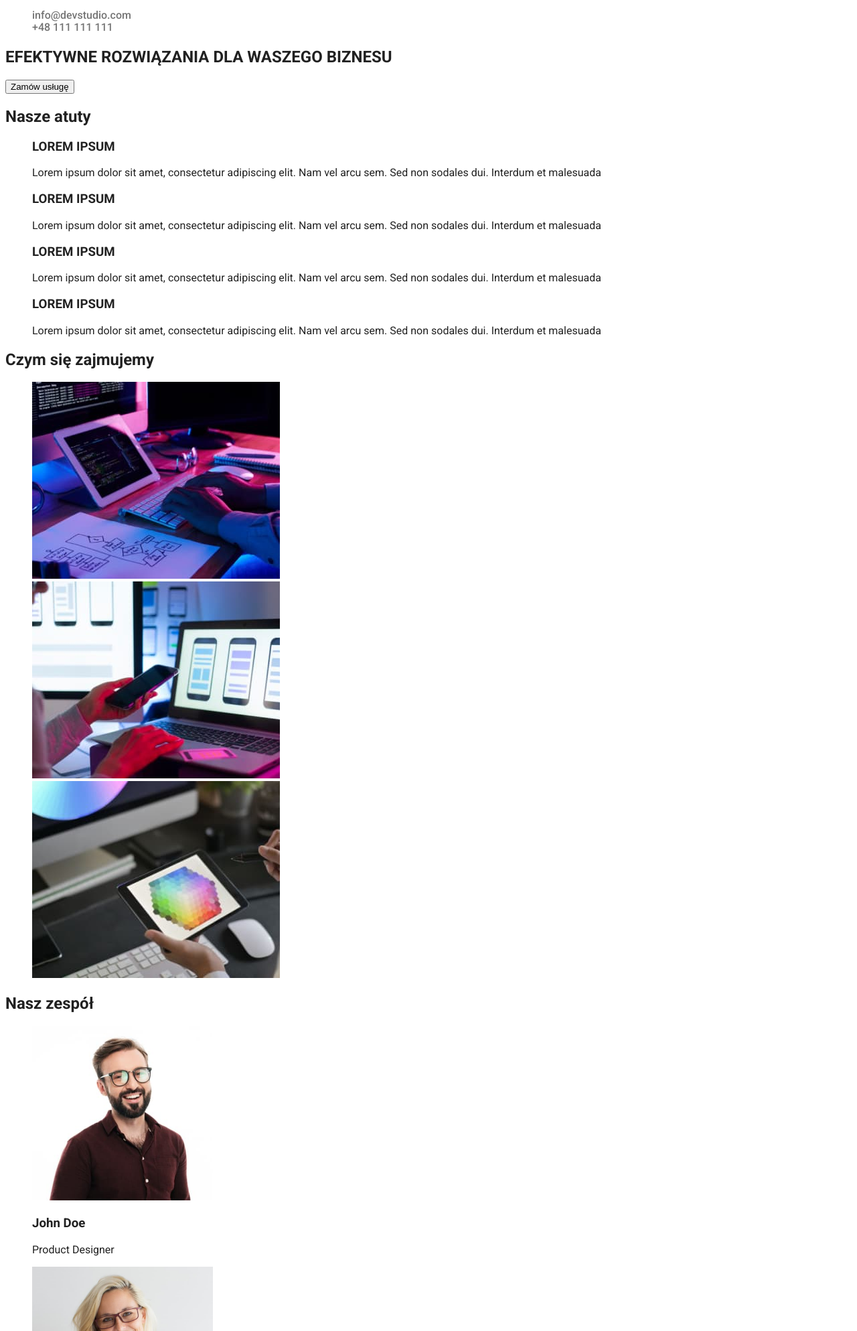
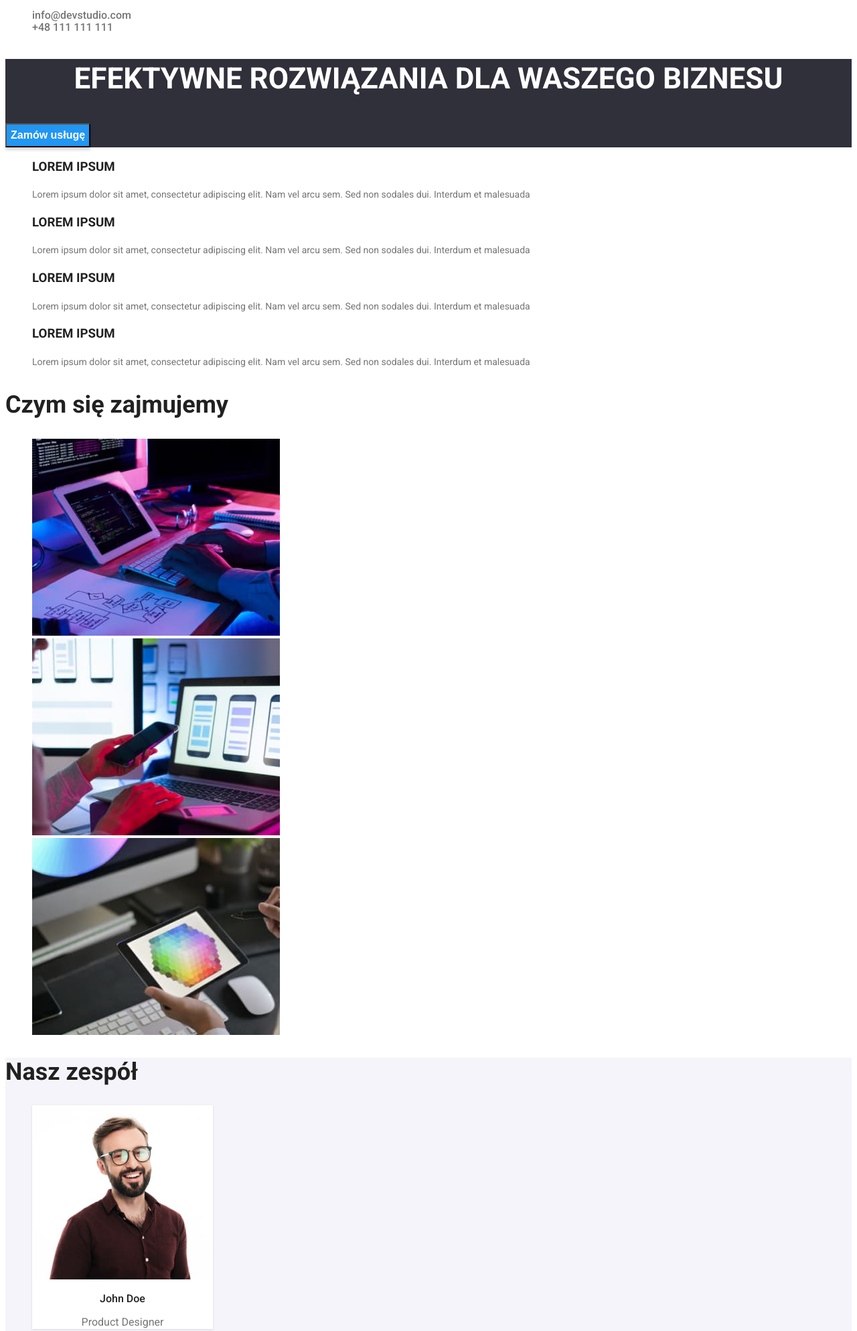
Before and after one commit to OstTomasz/goit-markup-hw-02, a plain HTML site: page index.html in a window 1280 px wide. Shown: the part 113-2100 px from the top of the page at 67% size. Drawn offline with Linux system fonts and the light colour scheme.

Commit message:
ostylowanie index

```diff
--- a/css/styles.css
+++ b/css/styles.css
@@ -26,6 +26,9 @@ body {
 .blue {
   color: #2196f3;
 }
+.white{
+    color: #FFFFFF;
+}
 
 .black {
   color: #000000;
@@ -44,7 +47,7 @@ body {
   line-height: 1.17;
   color: #757575;
 }
-.footer {
+.dark-background {
   background-color: #2f303a;
 }
 
@@ -61,3 +64,58 @@ body {
 .address-footer .link:hover {
   text-decoration: underline;
 }
+.index-h1 {
+  color: #ffffff;
+  font-size: 44px;
+  line-height: 1.36;
+  text-align: center;
+}
+.button-order {
+  background-color: #2196f3;
+  color: #ffffff;
+  font-weight: 700;
+  font-size: 16px;
+  line-height: 1.875;
+  box-shadow: 0px 4px 4px 0px #00000026;
+
+}
+.hidden {
+  display: none;
+}
+.strenghts-header {
+  font-weight: 700;
+  line-height: 1.17;
+}
+.strenghts-p {
+  color: #757575;
+  font-size: 14px;
+  line-height: 1.71;
+}
+.index-header2 {
+  font-weight: 700;
+  font-size: 36px;
+  line-height: ;1.17
+  text-align: center;
+}
+.team-div{
+    background-color: #F5F4FA;
+}
+.member{
+    background-color: #FFFFFF;
+    width: 270px;
+box-shadow: 0px 2px 1px 0px #00000033;
+box-shadow: 0px 1px 1px 0px #00000024;
+box-shadow: 0px 1px 3px 0px #0000001F;
+}
+.member-name{
+    font-weight: 500;
+font-size: 16px;
+line-height: 1.17;
+text-align: center;
+}
+.member-pos{
+    color:#757575;
+    font-size: 16px;
+    line-height: 1.17;
+    text-align: center;
+}
--- a/index.html
+++ b/index.html
@@ -37,37 +37,37 @@
       </div>
     </header>
     <main>
-      <section>
-        <h1>EFEKTYWNE ROZWIĄZANIA DLA WASZEGO BIZNESU</h1>
-        <button class="button" type="button">Zamów usługę</button>
+      <section class="dark-background">
+        <h1 class="index-h1">EFEKTYWNE ROZWIĄZANIA DLA&nbsp;WASZEGO BIZNESU</h1>
+        <button class="button button-order" type="button">Zamów usługę</button>
       </section>
       <div>
-        <h2>Nasze atuty</h2>
+        <h2 class="hidden">Nasze atuty</h2>
         <ul class="list">
           <li>
-            <h3>LOREM IPSUM</h3>
-            <p>
+            <h3 class="strenghts-header">LOREM IPSUM</h3>
+            <p class="strenghts-p">
               Lorem ipsum dolor sit amet, consectetur adipiscing elit. Nam vel
               arcu sem. Sed non sodales dui. Interdum et malesuada
             </p>
           </li>
           <li>
-            <h3>LOREM IPSUM</h3>
-            <p>
+            <h3 class="strenghts-header">LOREM IPSUM</h3>
+            <p class="strenghts-p">
               Lorem ipsum dolor sit amet, consectetur adipiscing elit. Nam vel
               arcu sem. Sed non sodales dui. Interdum et malesuada
             </p>
           </li>
           <li>
-            <h3>LOREM IPSUM</h3>
-            <p>
+            <h3 class="strenghts-header">LOREM IPSUM</h3>
+            <p class="strenghts-p">
               Lorem ipsum dolor sit amet, consectetur adipiscing elit. Nam vel
               arcu sem. Sed non sodales dui. Interdum et malesuada
             </p>
           </li>
           <li>
-            <h3>LOREM IPSUM</h3>
-            <p>
+            <h3 class="strenghts-header">LOREM IPSUM</h3>
+            <p class="strenghts-p">
               Lorem ipsum dolor sit amet, consectetur adipiscing elit. Nam vel
               arcu sem. Sed non sodales dui. Interdum et malesuada
             </p>
@@ -75,7 +75,7 @@
         </ul>
       </div>
       <section>
-        <h2>Czym się zajmujemy</h2>
+        <h2 class="index-header2">Czym się zajmujemy</h2>
         <ul class="list">
           <li>
             <img
@@ -103,20 +103,20 @@
           </li>
         </ul>
       </section>
-      <section>
-        <h2>Nasz zespół</h2>
+      <section class="team-div">
+        <h2 class="index-header2">Nasz zespół</h2>
         <ul class="list">
-          <li>
+          <li class="member">
             <img
               src="./images/team1.jpg"
               alt="Zdjęcie przedstawiające John Doe"
               width="270"
               height="260"
             />
-            <h3>John Doe</h3>
-            <p>Product Designer</p>
+            <h3 class="member-name">John Doe</h3>
+            <p class="member-pos">Product Designer</p>
           </li>
-          <li>
+          <li class="member">
             <img
               src="./images/team2.jpg"
               alt="Zdjęcie przedstawiające John Doe"
@@ -124,35 +124,35 @@
               height="260"
             />
 
-            <h3>John Doe</h3>
-            <p>Frontend Developer</p>
+            <h3 class="member-name">John Doe</h3>
+            <p class="member-pos">Frontend Developer</p>
           </li>
-          <li>
+          <li class="member">
             <img
               src="./images/team3.jpg"
               alt="Zdjęcie przedstawiające John Doe"
               width="270"
               height="260"
             />
-            <h3>John Doe</h3>
-            <p>Marketing</p>
+            <h3 class="member-name">John Doe</h3>
+            <p class="member-pos">Marketing</p>
           </li>
-          <li>
+          <li class="member">
             <img
               src="./images/team4.jpg"
               alt="Zdjęcie przedstawiające John Doe"
               width="270"
               height="260"
             />
-            <h3>John Doe</h3>
-            <p>UI Designer</p>
+            <h3 class="member-name">John Doe</h3>
+            <p class="member-pos">UI Designer</p>
           </li>
         </ul>
       </section>
     </main>
-    <footer class="footer">
+    <footer class="dark-background">
       <a class="logo link" href="./index.html"
-        ><span class="blue">Web</span><span class="black">Studio</span></a
+        ><span class="blue">Web</span><span class="white">Studio</span></a
       >
       <address class="address-footer">
         <p>m. Warszawa, Aleje Jerozolimskie 21</p>
```
Also changed, not shown: portfolio.html (+1 -1 lines).
